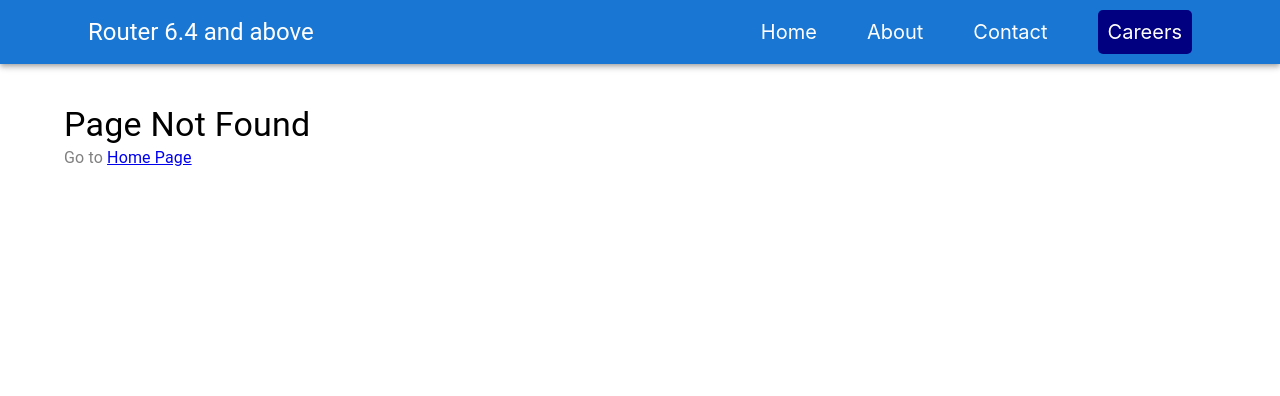
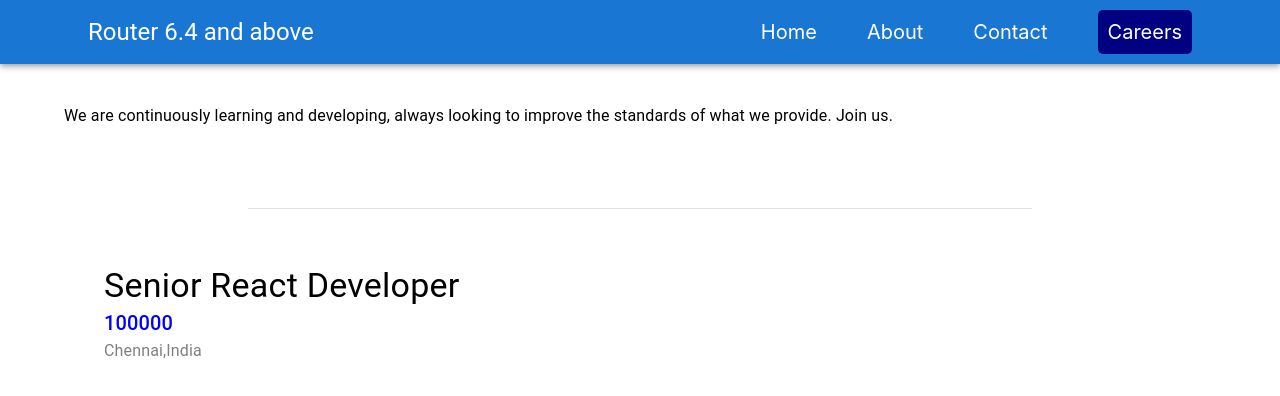
Before and after one commit to TamilCodingWizard/reactrouterv6.4, a React (Create React App) app: page /careers/1 in a window 1280 px wide. Before the commit this address had no page. Shown: the top 396 px of the page. Built offline with nearby package versions, Linux system fonts and the light colour scheme; data requests are answered from the project's data file.

Commit message:
video 08

```diff
--- a/src/App.js
+++ b/src/App.js
@@ -11,6 +11,7 @@ import PageNotFound from './screens/PageNotFound';
 import CareersLayout from './layouts/CareersLayout';
 import Careers, { careerLoader } from './screens/Careers';
 import CareerError from './screens/CareerError';
+import CareerDetail, { jobDetailLoader } from './screens/CareerDetail';
 
 const router = createBrowserRouter(
   createRoutesFromElements(
@@ -23,6 +24,7 @@ const router = createBrowserRouter(
           </Route>
           <Route path='careers' element={<CareersLayout/>}>
             <Route index element={<Careers/>} loader={careerLoader} errorElement={<CareerError/>}/>
+            <Route path=':id' element={<CareerDetail/>} loader={jobDetailLoader} errorElement={<CareerError/>}/>
           </Route>
           <Route path='*' element={<PageNotFound/>}/>
       </Route>
--- /dev/null
+++ b/src/screens/CareerDetail.js
@@ -0,0 +1,41 @@
+import { Divider, Typography, Box } from '@mui/material';
+import React from 'react'
+import { useParams } from 'react-router-dom'
+import { useLoaderData } from 'react-router-dom';
+
+const CareerDetail = () => {
+
+    const {id} = useParams()
+    console.log(id)
+
+    const jobData = useLoaderData()
+    console.log(jobData)
+  return (
+    <>
+       <Divider sx={{mx:20,my:5}}/>
+       <Box sx={{p:2}}>
+            <Typography variant='h4'>{jobData.title}</Typography>
+            <Typography variant='h6' color='blue'>{jobData.salary}</Typography>
+            <Typography variant='body1' color='gray'>{jobData.location}</Typography>
+
+        </Box>
+    </>
+  )
+}
+
+// Job Detail
+export const jobDetailLoader = async ({params}) => {
+
+    const {id} = params
+    const response = await fetch('http://localhost:8000/careers/' + id )
+
+    if(!response.ok) {
+        throw new Error('Job post not found')
+    }
+    const jsonResponse = await response.json()
+
+    return jsonResponse
+}
+
+
+export default CareerDetail
```
